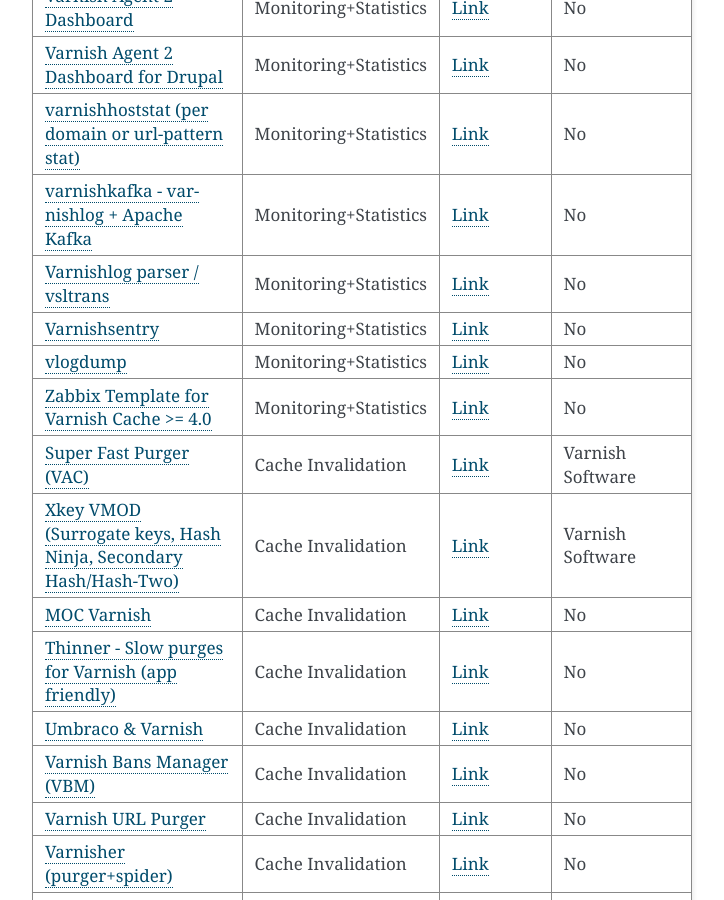
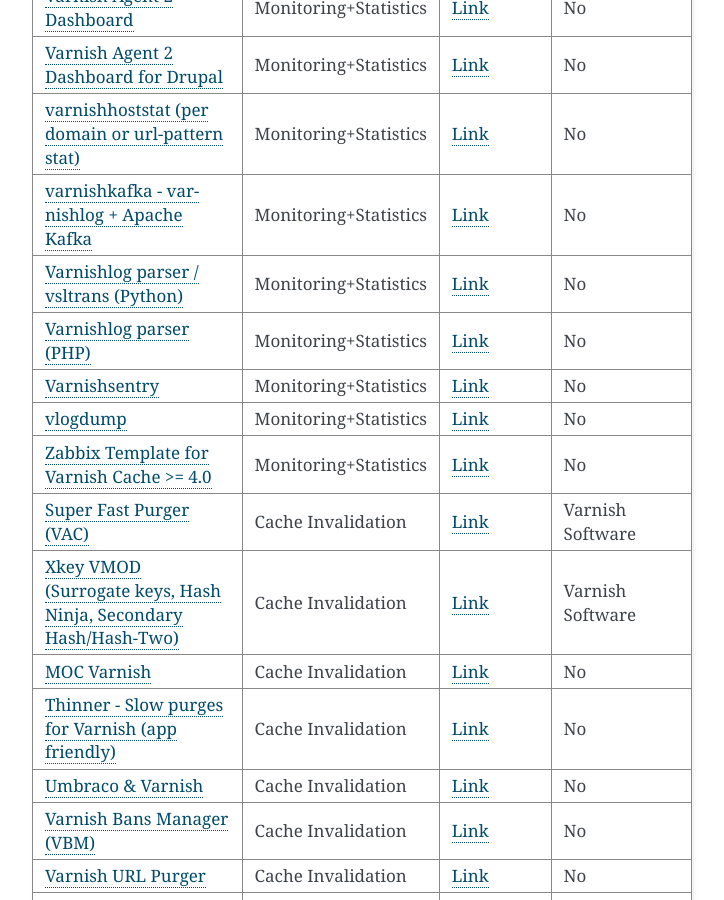
Before and after one commit to varnishcache/homepage, a Sphinx documentation site: the page built from R1/source/extras/index.rst, in a window 1280 px wide and 900 px high, scrolled down 1831 px. Shown: the whole window, without its empty margins (388-1112 px from the left). Built offline with Sphinx 7.4.7, drawn with Linux system fonts in a browser that asks for light colours; pages that are not in the unit, such as notebooks, are missing from menus; comment, search, counter and statistics services are not loaded.

Commit message:
Adding TOMHTML's varnishlog parser

```diff
--- a/R1/source/extras/index.rst
+++ b/R1/source/extras/index.rst
@@ -82,7 +82,9 @@
 +---------------------------------------------------------------------------------------------------------------------------------------------+------------------------------------------------------------------------------------------------------------------------------------------------------------+--------------------------------------------------------------------------------------------------------------------------+----------------------+
 | `varnishkafka - varnishlog + Apache Kafka </utility/varnishkafka-varnishlog-apache-kafka>`__                                                | Monitoring+Statistics                                                                                                                                      | `Link <https://github.com/wikimedia/varnishkafka>`__                                                                     | No                   |
 +---------------------------------------------------------------------------------------------------------------------------------------------+------------------------------------------------------------------------------------------------------------------------------------------------------------+--------------------------------------------------------------------------------------------------------------------------+----------------------+
-| `Varnishlog parser / vsltrans </utility/varnishlog-parser-vsltrans>`__                                                                      | Monitoring+Statistics                                                                                                                                      | `Link <https://github.com/xcir/vsltrans>`__                                                                              | No                   |
+| `Varnishlog parser / vsltrans (Python) </utility/varnishlog-parser-vsltrans>`__                                                             | Monitoring+Statistics                                                                                                                                      | `Link <https://github.com/xcir/vsltrans>`__                                                                              | No                   |
++---------------------------------------------------------------------------------------------------------------------------------------------+------------------------------------------------------------------------------------------------------------------------------------------------------------+--------------------------------------------------------------------------------------------------------------------------+----------------------+
+| `Varnishlog parser (PHP) </utility/varnishlog-parser-php>`__                                                                                | Monitoring+Statistics                                                                                                                                      | `Link <https://github.com/TOMHTML/varnishlog-parser>`__                                                                  | No                   |
 +---------------------------------------------------------------------------------------------------------------------------------------------+------------------------------------------------------------------------------------------------------------------------------------------------------------+--------------------------------------------------------------------------------------------------------------------------+----------------------+
 | `Varnishsentry </utility/varnishsentry>`__                                                                                                  | Monitoring+Statistics                                                                                                                                      | `Link <https://github.com/carlosabalde/varnishsentry>`__                                                                 | No                   |
 +---------------------------------------------------------------------------------------------------------------------------------------------+------------------------------------------------------------------------------------------------------------------------------------------------------------+--------------------------------------------------------------------------------------------------------------------------+----------------------+
```
